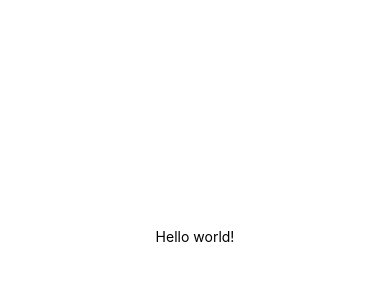
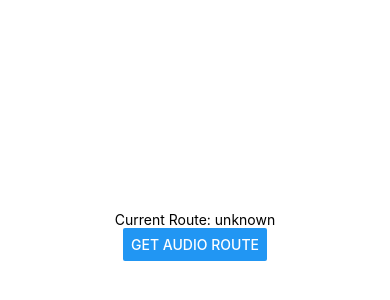
Before and after one commit to entiendoNull/expo-modules-london-2025-workshop, a React Native app: screen / in a window 390 px wide. Shown: the part 186-486 px from the top of the page. Built offline with nearby package versions, Linux system fonts and the light colour scheme.

Commit message:
Create a test interface in `App.tsx`

```diff
--- a/App.tsx
+++ b/App.tsx
@@ -1,11 +1,22 @@
 import { StatusBar } from "expo-status-bar";
-import { StyleSheet, Text, View } from "react-native";
+import React from "react";
+import { Button, StyleSheet, Text, View } from "react-native";
+import ExpoAudioRoute, { AudioRoute } from "./modules/expo-audio-route";
 
 export default function App() {
+  const [audioRoute, setAudioRoute] = React.useState<AudioRoute>("unknown");
+
   return (
     <View style={styles.container}>
       <StatusBar style="auto" />
-      <Text>Hello world!</Text>
+      <Text>Current Route: {audioRoute}</Text>
+      <Button
+        title="Get Audio Route"
+        onPress={async () => {
+          const route = await ExpoAudioRoute.getCurrentRouteAsync();
+          setAudioRoute(route);
+        }}
+      />
     </View>
   );
 }
```
